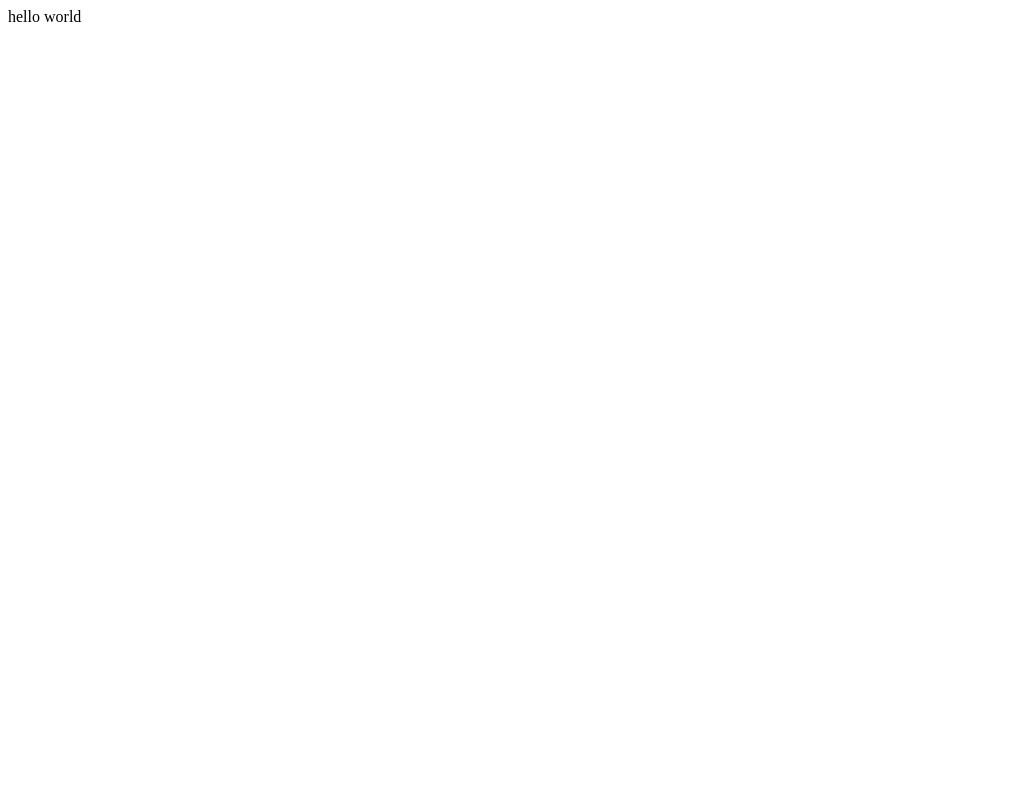
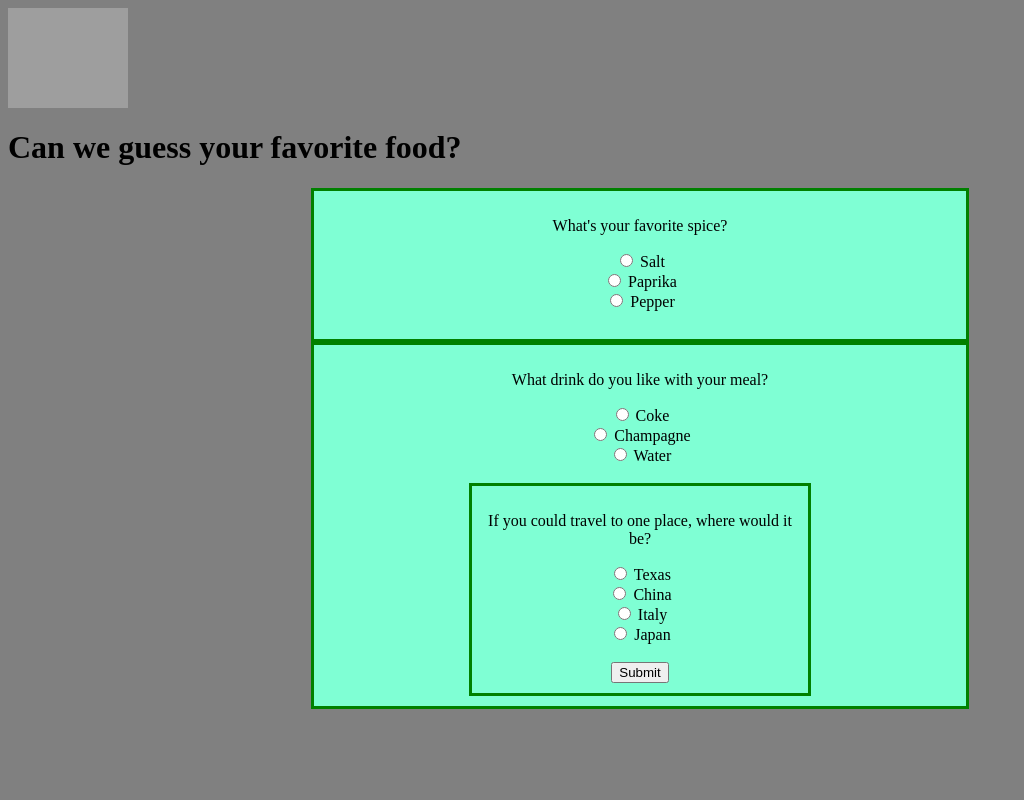
Before and after one commit to EthanWC774/Python-Quiz-Project, a Flask app: page / in a window 1280 px wide. Before the commit the part shown is almost empty. Shown: the whole page, without its empty margins (0-1024 px from the left). Run offline with Flask 2, Linux system fonts and the light colour scheme; grey boxes are pictures that could not be loaded.

Commit message:
first commit

```diff
--- a/app.py
+++ b/app.py
@@ -1,16 +1,58 @@
 # ---- YOUR APP STARTS HERE ----
 # -- Import section --
 from flask import Flask
-# from flask import render_template
-# from flask import request
-
+from flask import render_template
+from flask import request
+from datetime import datetime
 
 # -- Initialization section --
 app = Flask(__name__)
+# Point totals should all be around 15 by the end of the quiz
+
+# Sandwiches = 0
+# Salad = 0
+# Hamburgers = 0
+
 
 
 # -- Routes section --
 @app.route('/')
 @app.route('/index')
 def index():
-    return "hello world"
+    print(datetime.now())
+    return render_template('index.html', time=datetime.now())
+
+@app.route('/sendFood', methods=['GET','POST'])
+def quiz():
+    Pasta = 0
+    Ramen = 0
+    Sushi = 0
+    Steak = 0
+    choice1 = request.form["spice"]
+    if choice1 == "salt":
+        Ramen = Ramen + 1
+        Steak = Steak + 1
+    elif choice1 == 'paprika':
+        print()
+    elif choice1 == 'pepper':
+        Steak = Steak + 1
+
+    top_food = 0
+    top_word = ""
+    if Pasta > top_food:
+        top_food = Pasta
+        top_word = 'Pasta'
+    if Ramen > top_food:
+        top_food = Ramen
+        top_word = 'Ramen'
+    if Sushi > top_food:
+        top_food = Sushi
+        top_word = 'Sushi'
+    if Steak > top_food:
+        top_food = Steak
+        top_word = 'Steak'
+    return (top_word)
+
+# @app.route('/sendFood', methods=['GET','POST'])
+# def results():
+#     return 'hello there '
--- a/static/css/style.css
+++ b/static/css/style.css
@@ -0,0 +1,16 @@
+.questionDiv{
+    margin:100px;
+    background-color:aquamarine;
+    text-align:center;
+    margin: auto;
+    width: 50%;
+    border: 3px solid green;
+    padding: 10px;
+    /* 3840 x 2160 */
+}
+body{
+    background-color:grey
+}
+input{
+    text-align:center
+}
--- a/templates/index.html
+++ b/templates/index.html
@@ -1,13 +1,44 @@
 <html>
     <head>
         <title>Welcome!</title>
+        <link rel="stylesheet" type="text/css" href="{{ url_for('static', filename='css/style.css') }}?q={{ time }}" />
     </head>
-    <body>
-        <h1>Hello world!</h1>
-        <p>We can build a full webpage here</p>
-        <form>
-            <input type="text" name="nickname" value="Enter your nickname"/>
-            <input type="submit" value="Submit"/>
+    <html>
+        <body>
+        <img border="0" alt="Anton's fail" src="https://media.giphy.com/media/P07KUtlPVKvoQ/giphy.gif" width="120" height="100">
+    <h1>Can we guess your favorite food?</h1>
+        <form action="/sendFood" method="POST">
+        <div class="questionDiv">
+            <p>What's your favorite spice?</p>
+            <input type="radio" id="salt" name="spice" value="salt">
+                <label for="salt">Salt</label><br>
+            <input type="radio" id="paprika" name="spice" value="paprika">
+                <label for="paprika">Paprika</label><br>
+            <input type="radio" id="pepper" name="spice" value="pepper">
+                <label for="pepper">Pepper</label><br>
+            <br>
+        </div>
+        <div class="questionDiv">
+            <p>What drink do you like with your meal?</p>
+            <input type="radio" id="coke" name="drink" value="coke">
+                <label for="coke">Coke</label><br>
+            <input type="radio" id="champagne" name="drink" value="champagne">
+                <label for="champagne">Champagne</label><br>
+            <input type="radio" id="water" name="drink" value="water">
+                <label for="water">Water</label><br><br>
+        <div/>
+        <div class="questionDiv">
+            <p>If you could travel to one place, where would it be?</p>
+            <input type="radio" id="texas" name="travel" value="texas">
+                <label for="la">Texas</label><br>
+            <input type="radio" id="china" name="travel" value="china">
+                <label for="china">China</label><br>
+            <input type="radio" id="italy" name="travel" value="italy">
+                <label for="italy">Italy</label><br>
+            <input type="radio" id="japan" name="travel" value="japan">
+                <label for="japan">Japan</label><br><br>
+        <div/>
+            <input type="submit" value="Submit">
         </form>
     </body>
 </html>
```
